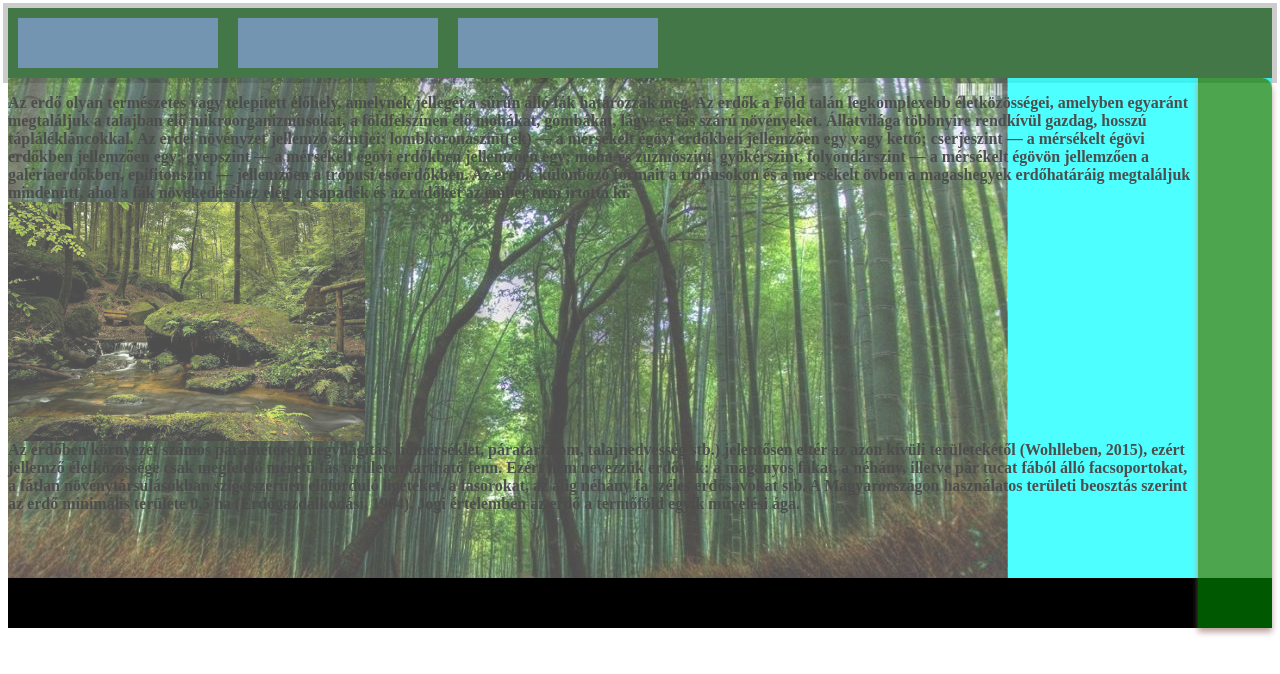
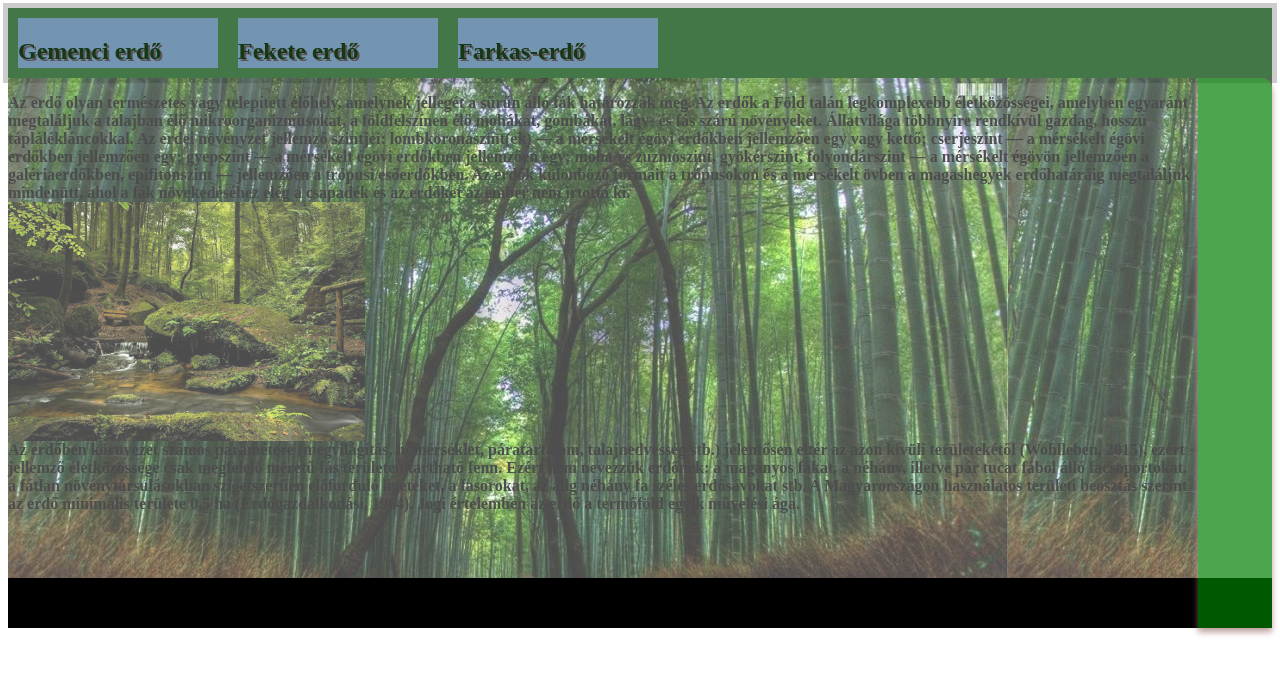
Before and after one commit to szilvike89/bemutatkozo_weboldal, a plain HTML site: page index.html in a window 1280 px wide. Drawn offline with Linux system fonts and the light colour scheme.

Commit message:
fejlecben valo modositasok

```diff
--- a/index.html
+++ b/index.html
@@ -10,9 +10,14 @@
 <body>
     <div class="flexbox-container">
         <div class="flexbox-item-1">
+            <h2><a href="http://gemenczrt.hu/" target="blank">Gemenci erdő</a></h2>
         </div>
-        <div class="flexbox-item-2"></div>
-        <div class="flexbox-item-3"></div>
+        <div class="flexbox-item-2"><h2><a href="https://hu.wikipedia.org/wiki/Fekete-erd%C5%91" target="blank">Fekete erdő</a></h2></div>
+
+        <div class="flexbox-item-3">
+            <h2><a href="http://www.szherdeszet.hu/turizmus/kozjoleti-letesitmenyek/farkas-erdo.html" target="blank">Farkas-erdő</a></h2>
+        </div>
+
     </div>
     <div class="flexbox-menu">
         <p>Az erdő olyan természetes vagy telepített élőhely, amelynek jellegét a
--- a/style.css
+++ b/style.css
@@ -5,6 +5,7 @@ width: auto;
 height: 70px;
 align-content: flex-start;
 outline: 5px solid #ccc;
+
 }
 
 .flexbox-item-1{
@@ -45,10 +46,10 @@ outline: 5px solid #ccc;
     display: flex;
     width: 100%;
     height: 500px;
-    background-color: aqua;
+    background-color: rgb(37, 126, 37);
     opacity: 0.7;
     background-image: url(kepek/japan-bambo54to-forest1-2-e1467755640998.jpg);
-    background-repeat: no-repeat;
+    background-repeat: repeat;
 
 }
 .flexbox-oldal
@@ -83,8 +84,16 @@ p
 {
     font-weight: bold;
 }
-img{
+img
+{
     display: flex;
     width: 30%;
     height: auto;
 }
+a
+{
+    text-decoration: none;
+    text-shadow: rgb(90, 83, 83) 2px 2px;
+    text-align: center;
+    color: rgb(23, 56, 23);
+}
```
